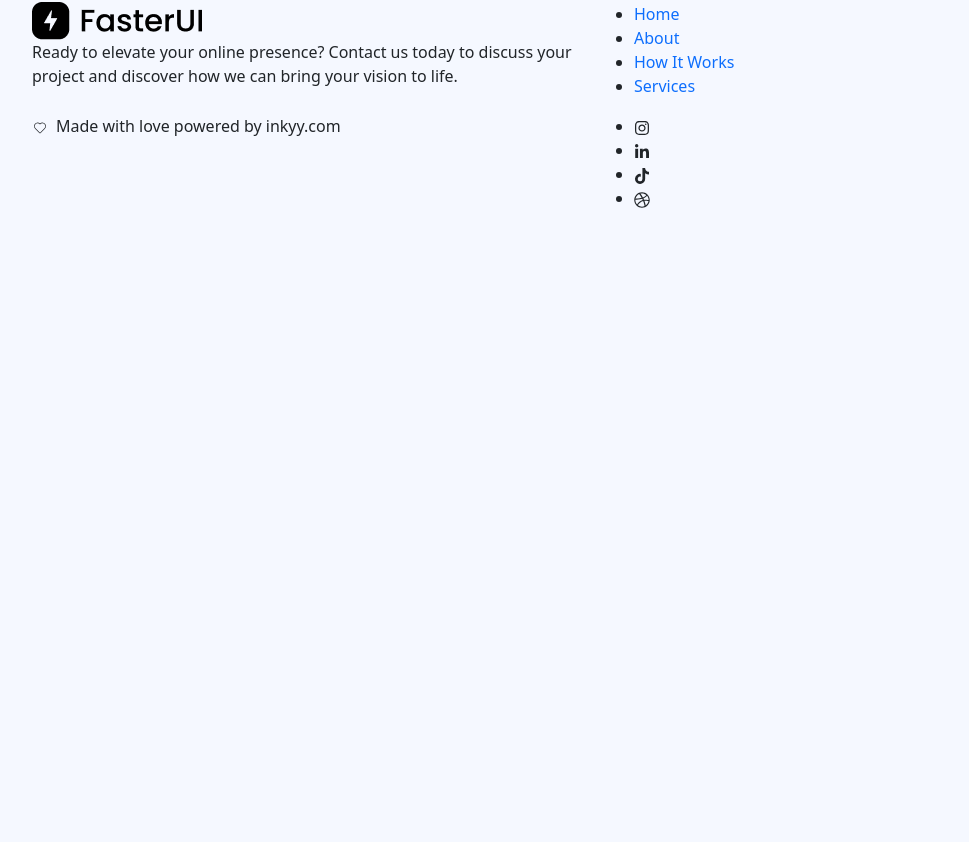
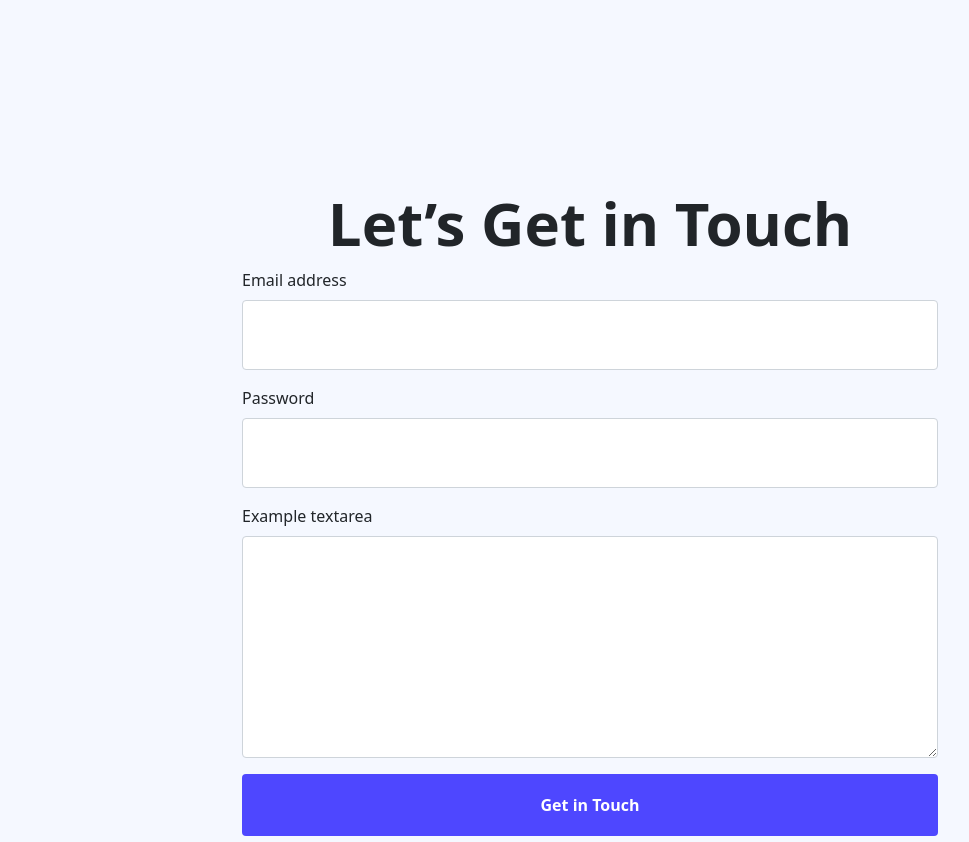
Before and after one commit to rabby-shek/faster-ui-ollyo-assignment, a React (Create React App) app: page / in a window 1280 px wide. Shown: the part 1378-2220 px from the top of the page, without its empty margins (50-1019 px from the left). Before the commit the page ends 1604 px from the top, so only its background shows below. Built offline with nearby package versions, Linux system fonts and the light colour scheme.

Commit message:
contact form structure created

```diff
--- a/src/components/contact/Contact.jsx
+++ b/src/components/contact/Contact.jsx
@@ -1,11 +1,47 @@
-import React from 'react';
+import React from "react";
 
 const Contact = () => {
   return (
-    <div>
-      Contact
-    </div>
-  )
-}
+    <section className="container contact">
+      <div className="section-title text-center">Let’s Get in Touch</div>
+      <form className="contact-form">
+        <div className="mb-3">
+          <label htmlFor="exampleInputEmail1" className="form-label">
+            Email address
+          </label>
+          <input
+            type="email"
+            className="form-control contact-form-input"
+            id="exampleInputEmail1"
+            aria-describedby="emailHelp"
+          />
+        </div>
+        <div className="mb-3">
+          <label htmlFor="exampleInputPassword1" className="form-label">
+            Password
+          </label>
+          <input
+            type="password"
+            className="form-control contact-form-input"
+            id="exampleInputPassword1"
+          />
+        </div>
+        <div class="mb-3">
+          <label for="exampleFormControlTextarea1" class="form-label">
+            Example textarea
+          </label>
+          <textarea
+            class="form-control contact-form-text-area"
+            id="exampleFormControlTextarea1"
+            rows="3"
+          ></textarea>
+        </div>
+        <button type="submit" className="btn contact-submit-btn">
+          Get in Touch
+        </button>
+      </form>
+    </section>
+  );
+};
 
 export default Contact;
--- a/src/index.css
+++ b/src/index.css
@@ -12,6 +12,7 @@ a {
 /* Global Styles */
 .section-title {
   font-size: 60px;
+  font-weight: 700;
 }
 /* Header Styles */
 /* Default state for the header */
@@ -57,3 +58,26 @@ a {
   font-size: 73.34px;
   font-weight: 700;
 }
+/* contact section styles */
+.contact{
+  padding-top: 200px;
+  padding-bottom: 200px;
+}
+.contact-form {
+  width: 696px;
+  margin: 0 auto;
+}
+.contact-submit-btn {
+  background-color: #4e47ff;
+  width: 100%;
+  height: 62px;
+  font-size: 16px;
+  font-weight: 700;
+  color: #fff;
+}
+.contact-form-input {
+  height: 70px;
+}
+.contact-form-text-area{
+  height: 222px;
+}
```
